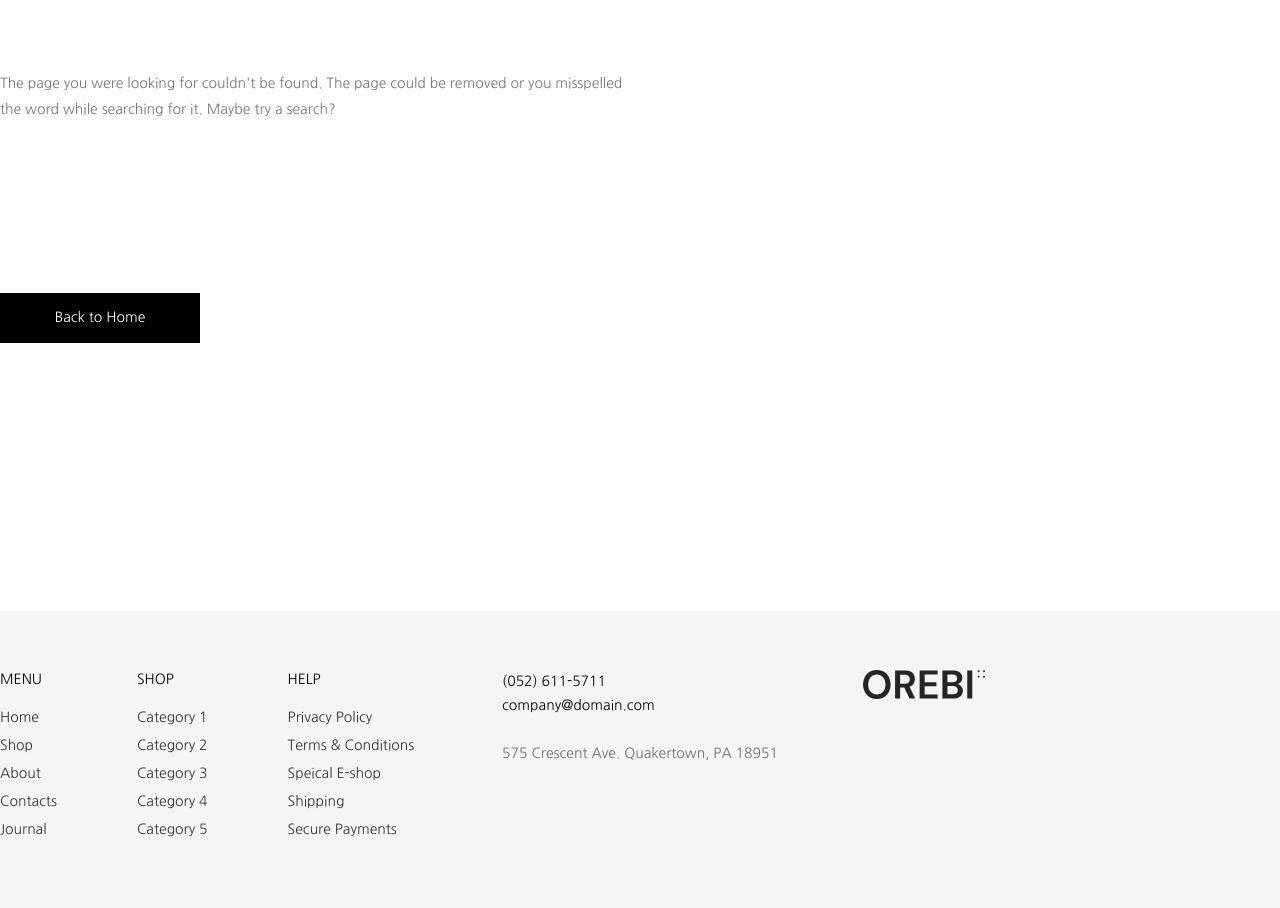
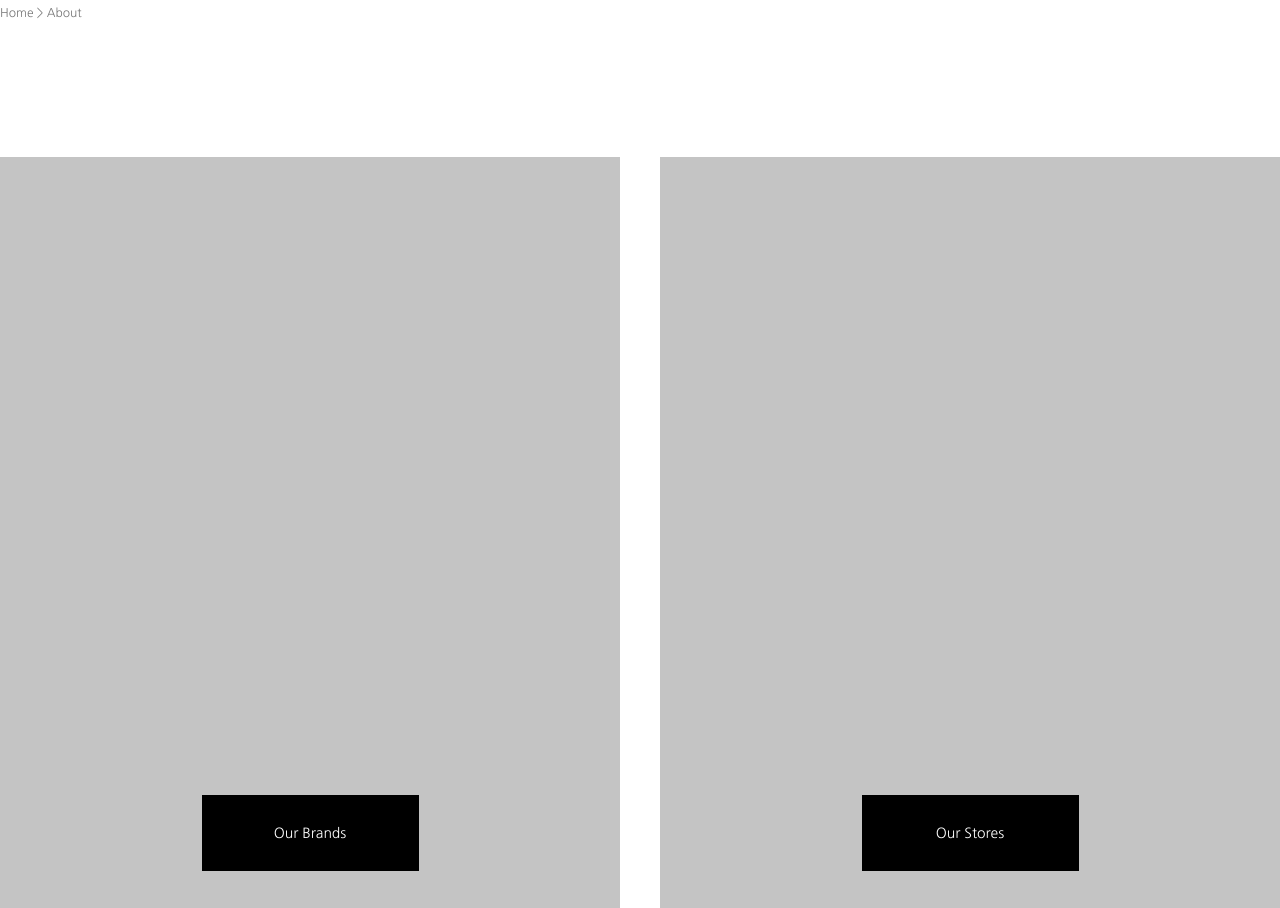
Before and after one commit to seo0yoon/E-Commerce, a React (Create React App) app: page /about in a window 1280 px wide. Shown: the part 379-1287 px from the top of the page. Built offline with nearby package versions, Linux system fonts and the light colour scheme.

Commit message:
Update: about page 추가, style 추가, 중복된 style 제거

```diff
--- a/src/App.js
+++ b/src/App.js
@@ -9,6 +9,7 @@ import NotFound from "./pages/NotFound/NotFound";
 import Login from "./pages/Login/Login";
 import SignUp from "./pages/SignUp/SignUp";
 import Contacts from "./pages/Contacts/Contacts";
+import About from "./pages/About/About";
 
 const App = () => {
   return (
@@ -21,6 +22,7 @@ const App = () => {
         <Route path="/login" element={<Login />} />
         <Route path="/signup" element={<SignUp />} />
         <Route path="/contacts" element={<Contacts />} />
+        <Route path="/about" element={<About />} />
         <Route path="*" element={<NotFound />} />
       </Routes>
       <Footer />
--- /dev/null
+++ b/src/pages/About/About.js
@@ -0,0 +1,55 @@
+import React from "react";
+import Content from "./components/Content/Content";
+import { useSelector } from "react-redux";
+import "./About.scss";
+
+const About = () => {
+  const btnName = useSelector((state) => state.layouts.btn);
+  return (
+    <div className="about">
+      <div className="wrapper">
+        <div className="block">
+          <div className="title txt-bold">About</div>
+          <div className="path">Home &gt; About</div>
+        </div>
+        <div className="contents">
+          {btnName.map((btnName, idx) => {
+            return <Content btnName={btnName} key={idx} />;
+          })}
+        </div>
+        <div className="intro txt-bold">
+          Orebi is one of the world’s leading ecommerce brands and is internationally recognized for celebrating the
+          essence of classic Worldwide cool looking style.
+        </div>
+        <div className="explains">
+          <div className="explain txt-bold">
+            <div className="title">Our Vision</div>
+            <div className="context">
+              Lorem Ipsum is simply dummy text of the printing and typesetting industry. Lorem Ipsum has been the
+              industry's standard dummy text ever since the 1500s, when an unknown printer took a galley of type and
+              scrambled it to make a type specimen book.
+            </div>
+          </div>
+          <div className="explain">
+            <div className="title txt-bold">Our Story</div>
+            <div className="context">
+              Lorem Ipsum is simply dummy text of the printing and typesetting industry. Lorem Ipsum has been the
+              industry's standard dummy text ever since the 1500s, when an unknown printer took a galley of type and
+              scrambled it to make a type specimen book. It has survived not only five centuries, but also the leap into
+              electronic.
+            </div>
+          </div>
+          <div className="explain">
+            <div className="title txt-bold">Our Brands</div>
+            <div className="context">
+              Lorem Ipsum is simply dummy text of the printing and typesetting industry. Lorem Ipsum has been the
+              industry's standard dummy text ever since the 1500s, when an unknown printer took a galley.
+            </div>
+          </div>
+        </div>
+      </div>
+    </div>
+  );
+};
+
+export default About;
--- /dev/null
+++ b/src/pages/About/About.scss
@@ -0,0 +1,89 @@
+@import "../../style/variables.scss";
+
+.about {
+  @include justifyCenterTwo;
+  width: 100%;
+
+  .wrapper {
+    @include flexColumn;
+    width: 1600px;
+
+    .block {
+      @include flexColumn;
+      margin-top: 128px;
+
+      .title {
+        font-size: 49px;
+      }
+
+      .path {
+        margin-top: 16px;
+        font-size: 12px;
+        line-height: 1.17;
+        color: $grey-2;
+      }
+    }
+
+    .contents {
+      width: 100%;
+      height: 776px;
+      display: grid;
+      grid-template-columns: repeat(2, 1fr);
+      column-gap: 40px;
+      margin-top: 137px;
+
+      .content {
+        @include justifyCenterTwo;
+        align-items: flex-end;
+        background-color: $grey-3;
+        padding-bottom: 62px;
+
+        .btn {
+          @include flexCenter;
+          width: 35%;
+          height: 76px;
+          background-color: black;
+          line-height: 1.19;
+          color: white;
+          cursor: pointer;
+        }
+      }
+    }
+
+    .intro {
+      margin-top: 129px;
+      width: 100%;
+      height: 104px;
+      font-size: 30px;
+      line-height: 1.33;
+      color: black;
+    }
+
+    .explains {
+      margin-top: 121px;
+      margin-bottom: 126px;
+      display: grid;
+      grid-template-columns: repeat(3, 1fr);
+      width: 100%;
+      column-gap: 41px;
+
+      .explain {
+        @include flexColumn;
+        width: 100%;
+
+        .title {
+          font-size: 25px;
+          font-weight: bold;
+          line-height: 1.44;
+        }
+
+        .context {
+          height: 150px;
+          margin-top: 19px;
+          line-height: 1.88;
+          color: $grey-3;
+        }
+      }
+    }
+  }
+}
--- /dev/null
+++ b/src/pages/About/components/Content/Content.js
@@ -0,0 +1,11 @@
+import React from 'react';
+
+function Content({ btnName }) {
+  return (
+    <div className="content">
+      <div className="btn">{btnName.title}</div>
+    </div>
+  );
+}
+
+export default Content;
--- a/src/pages/Footer/Footer.scss
+++ b/src/pages/Footer/Footer.scss
@@ -55,10 +55,9 @@
     }
 
     .right {
+      @include flexColumn;
       position: absolute;
       right: 0px;
-      display: flex;
-      flex-direction: column;
       justify-content: space-between;
       height: calc(100% - 114px);
     }
--- a/src/pages/Home/Home.scss
+++ b/src/pages/Home/Home.scss
@@ -1,8 +1,7 @@
 @import "../../style/variables.scss";
 //전체 영역 지정
 .home {
-  display: flex;
-  flex-direction: column; //요소들을 다 수직으로 배치
+  @include flexColumn; //요소들을 다 수직으로 배치
   //배너 영역 시작
   .banner {
     @include flexCenter;
@@ -37,8 +36,7 @@
       }
 
       .sale {
-        display: flex;
-        flex-direction: column;
+        @include flexColumn;
         margin-left: 110px;
 
         .title {
@@ -225,6 +223,7 @@
               }
               //마우스를 올리면 올라오는 애니메이션
               .options {
+                @include flexColumn;
                 width: 100%;
                 height: 156px;
                 background-color: white;
@@ -232,16 +231,12 @@
                 bottom: 0px;
                 left: 0px;
                 transition: bottom 0.3s ease;
-                display: flex;
-                flex-direction: column;
                 align-items: flex-end;
                 padding: 26px 24px 27px 0;
                 .lists {
+                  @include flexCenter;
+                  flex-direction: column;
                   width: 100%;
-                  display: flex;
-                  justify-content: center;
-                  flex-direction: column;
-                  align-items: flex-end;
                   color: $grey-2;
                   gap: 23px;
 
@@ -391,9 +386,8 @@
         gap: 35.2px;
 
         .block {
+          @include flexColumn;
           width: 100%;
-          display: flex;
-          flex-direction: column;
           //자식 높이 값 지정
           .content {
             width: 100%;
--- a/src/pages/Journal/Journal.scss
+++ b/src/pages/Journal/Journal.scss
@@ -4,12 +4,10 @@
   @include justifyCenterTwo;
   padding-top: 131px;
   padding-bottom: 140px;
-  box-sizing: border-box;
 
   .wrapper {
     @include maxWidth;
-    display: flex;
-    flex-direction: column;
+    @include flexColumn;
 
     .top {
       .title {
@@ -189,8 +187,7 @@
             margin-top: 21px;
 
             .input-box {
-              display: flex;
-              flex-direction: column;
+              @include flexColumn;
 
               .title {
                 line-height: 1.44;
--- a/src/pages/Login/Login.scss
+++ b/src/pages/Login/Login.scss
@@ -4,12 +4,10 @@
   @include justifyCenterTwo;
   padding-top: 128px;
   padding-bottom: 140px;
-  box-sizing: border-box;
 
   .wrapper {
     @include maxWidth;
-    display: flex;
-    flex-direction: column;
+    @include flexColumn;
 
     .top {
       width: 100%;
@@ -84,8 +82,7 @@
       }
     }
     .sign-up {
-      display: flex;
-      flex-direction: column;
+      @include flexColumn;
       margin-top: 62px;
       .title {
         font-size: 39px;
--- a/src/pages/Search/Search.scss
+++ b/src/pages/Search/Search.scss
@@ -39,7 +39,6 @@
         height: 100%;
         background-color: white;
         padding: 0 16px;
-        box-sizing: border-box;
         border: 0px;
       }
 
--- a/src/pages/SignUp/SignUp.scss
+++ b/src/pages/SignUp/SignUp.scss
@@ -7,8 +7,7 @@
 
   .wrapper {
     @include maxWidth;
-    display: flex;
-    flex-direction: column;
+    @include flexColumn;
 
     .top {
       width: 100%;
--- a/src/style/variables.scss
+++ b/src/style/variables.scss
@@ -25,6 +25,11 @@
   max-width: 1600px;
 }
 
+@mixin flexColumn {
+  display: flex;
+  flex-direction: column;
+}
+
 $black: #262626;
 $white-1: #f5f5f3;
 $grey-1: #6d6d6d;
```
